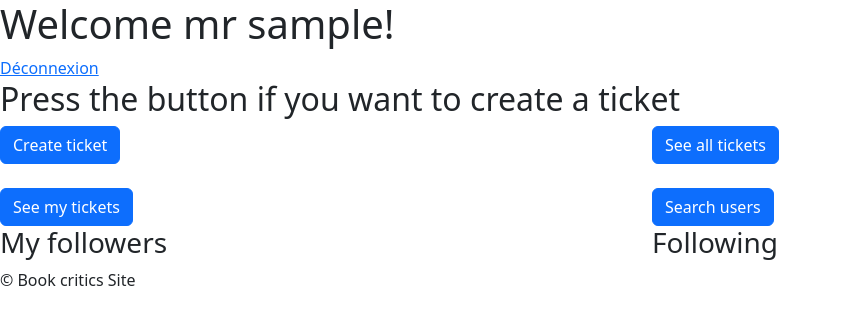
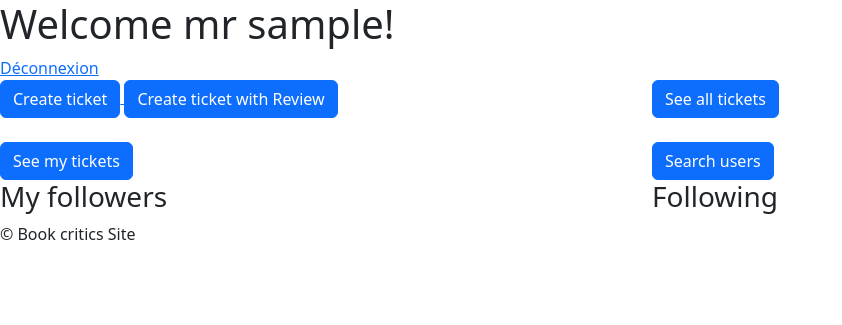
Before and after one commit to gltwodotlineci/basic_django_app, a Django app: page /profile/ in a window 1280 px wide. Shown: the top 325 px of the page, without its empty margins (0-842 px from the left). Run offline with Django 4.2, Linux system fonts and the light colour scheme; the visitor is signed in with stand-in values (Sample User, id 1).

Commit message:
creating ticket and reveiw

```diff
--- a/book_critics_core/templates/users/show.html
+++ b/book_critics_core/templates/users/show.html
@@ -1,11 +1,11 @@
 {% extends 'base/base.html' %}
+{% load static %}
 
 {% block content %}
     <h1> Welcome mr {{user.username}}!</h1>
 
     <a href="{% url 'logout' %}">Déconnexion</a>
 
-    <h2>Press the button if you want to create a ticket</h2>
         <div class="row">
             <div class="col-6">
                 <a href="{% url 'ticket' %}">
@@ -13,6 +13,13 @@
                         data-bs-toggle="modal" data-bs-target="#exampleModal"
                     >
                         Create ticket
+                    </button>
+                </a>
+                <a href="{% url 'ticketreview' %}">
+                    <button type="submit" class="btn btn-primary"
+                        data-bs-toggle="modal" data-bs-target="#exampleModal"
+                    >
+                        Create ticket with Review
                     </button>
                 </a>
             </div>
@@ -28,7 +35,7 @@
         </div></br>
         <div class="row">
             <div class="col-6">
-                <a href="{% url 'my_tickets' %}">
+                <a href="{% url 'my_tickets' request.user.pk %}">
                     <button type="submit" class="btn btn-primary"
                         data-bs-toggle="modal" data-bs-target="#exampleModal"
                     >
@@ -52,7 +59,7 @@
                 <h3> My followers</h3>
                 {% for follower in followers %}
                     <h5>{{follower.username}}</h5>
-                    <a href="http://localhost:8000/other_profile/{{follower.pk}}">
+                    <a href="http://localhost:8000/my_tickets/{{follower.pk}}">
                         <button type="submit" class="btn btn-primary">See profile</button>
                     </a>
 
@@ -63,7 +70,7 @@
                 <h3> Following</h3>
                 {% for followed in followed_user %}
                     <h5>{{followed.username}}</h5>
-                    <a href="http://localhost:8000/other_profile/{{user.pk}}">
+                    <a href="http://localhost:8000/my_tickets/{{followed.pk}}">
                         <button type="submit" class="btn btn-primary">See profile</button>
                     </a>
                 {% endfor %}
--- a/book_critics_core/urls.py
+++ b/book_critics_core/urls.py
@@ -19,7 +19,10 @@ urlpatterns = [
     path('ticket/', views.ticket, name='ticket'),
     path('create_ticket/', views.create_ticket, name='create_ticket'),
     path('tickets/', views.all_tickets, name='tickets'),
-    path('my_tickets/', views.my_tickets, name='my_tickets'),
+    path('my_tickets/<uuid:user_id>/', views.my_tickets, name='my_tickets'),
     # Reviews
     path('create_review/', views.create_review, name='create_review'),
+    # Ticket & Review
+    path('ticket_and_review/', views.ticket_and_review, name='ticketreview'),
+    path('createticketreview/', views.create_tck_rvw, name='create-tck-rvw'),
 ]
--- a/book_critics_core/views.py
+++ b/book_critics_core/views.py
@@ -289,9 +289,14 @@ def all_tickets(request):
 
 
 @login_required(login_url='http://localhost:8000')
-def my_tickets(request):
+def my_tickets(request, user_id):
     user = request.user
-    tickets = Ticket.objects.filter(user=user).order_by('-time_created')
+    if user_id != user.uuid:
+        followed = CustomUser.objects.get(uuid=user_id)
+    else:
+        followed = user
+
+    tickets = Ticket.objects.filter(user=followed).order_by('-time_created')
 
     return render(request, 'tickets/all_tickets.html',
                   context={'tickets': tickets}
@@ -340,3 +345,68 @@ def create_review(request):
                                 'tickets': tickets
                                 }
                         )
+
+# Page for ticket and review
+def ticket_and_review(request):
+    ticket_form = TicketForm(request.POST or None)
+    review_form = ReviewForm(request.POST or None)
+
+    return render(request, 'tickets/ticket_and_review.html',
+                  context={
+                        'ticket_form': ticket_form,
+                        'review_form': review_form
+                        }
+                  )
+
+
+# Creating ticket and review at the same time
+@login_required(login_url='http://localhost:8000')
+def create_tck_rvw(request):
+    if request.method == 'POST':
+        ticket_form = TicketForm(request.POST)
+        review_form = ReviewForm(request.POST)
+
+        if ticket_form is None or review_form is None:
+            error = 'The ticket or review form is empty'
+            return render(request, 'tickets/ticket_and_review.html',
+                          context={
+                            'ticket_form': TicketForm(request.POST or None),
+                            'review_form': ReviewForm(request.POST or None),
+                            'error': error
+                            }
+                          )
+        if ticket_form.is_valid() and review_form.is_valid():
+            title = ticket_form.cleaned_data['title']
+            description = ticket_form.cleaned_data['description']
+            image = ticket_form.cleaned_data['image']
+            headline = review_form.cleaned_data['headline']
+            body = review_form.cleaned_data['body']
+            rating = review_form.cleaned_data['rating']
+
+            # Creating the ticket
+            ticket = Ticket.objects.create(user=request.user,
+                                           title=title,
+                                           description=description,
+                                           image=image
+                                           )
+            # Creating the review
+            Review.objects.create(user=request.user,
+                                  ticket=ticket,
+                                  headline=headline,
+                                  body=body,
+                                  rating=rating
+                                  )
+            tickets = Ticket.objects.all().order_by('-time_created')
+            return render(request, 'tickets/all_tickets.html',
+                          context={'tickets': tickets}
+                          )
+
+    ticket_form = TicketForm(request.POST or None)
+    user = request.user
+    ticket_form = TicketForm(initial={'username': user.username})
+
+    return render(request, 'tickets/ticket.html',
+                  context={
+                    'form': ticket_form,
+                    }
+                  )
```
Also changed, not shown: book_critics_core/templates/tickets/ticket_and_review.html (added, +18 -0 lines).
